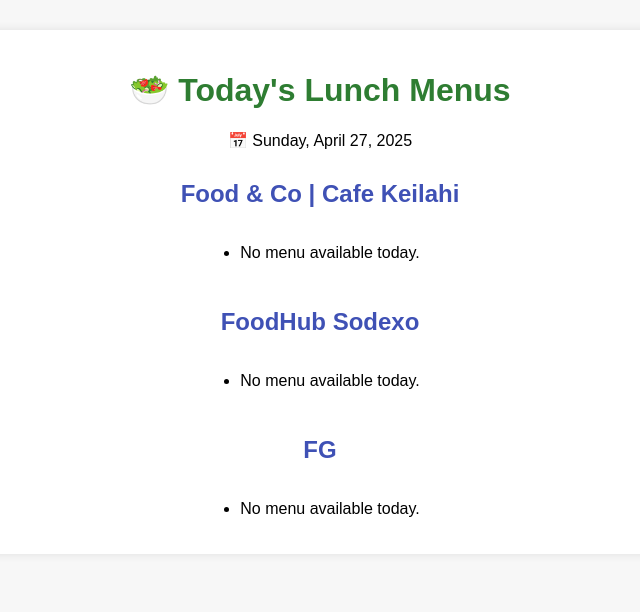
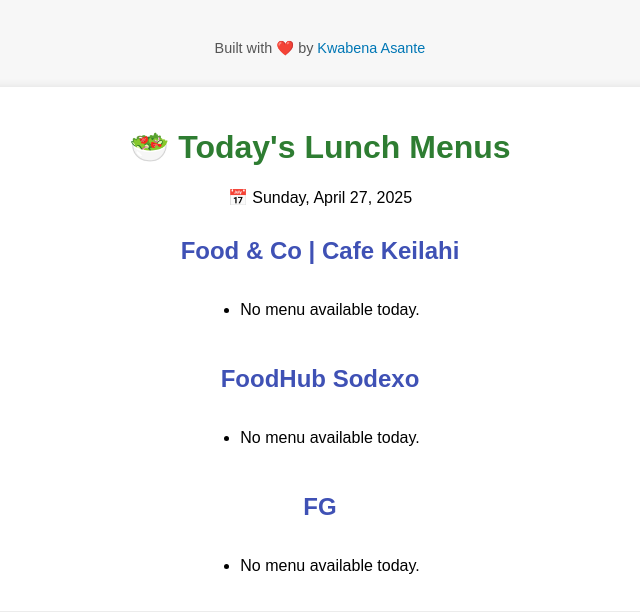
Before and after one commit to kowusuasante/lunch-menus, a plain HTML site: page index.html in a window 1280 px wide. Shown: the whole page, without its empty margins (320-960 px from the left). Drawn offline with Linux system fonts and the light colour scheme.

Commit message:
Update index.html

```diff
--- a/index.html
+++ b/index.html
@@ -31,6 +31,9 @@
             }
         </style>
     </head>
+        <footer style="text-align: center; font-size: 0.9em; margin-top: 40px; color: #555;">
+  Built with ❤️ by <a href="https://www.linkedin.com/in/kowusuasante" target="_blank" style="color: #0077b5; text-decoration: none;">Kwabena Asante</a>
+</footer>
     <body>
         <div class="container">
             <h1>🥗 Today's Lunch Menus</h1>
```
